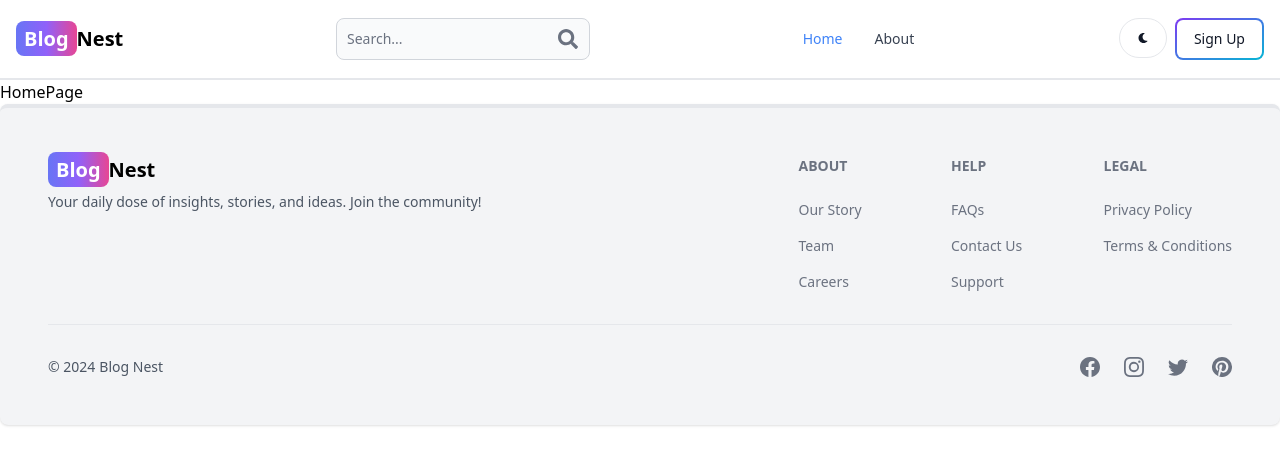
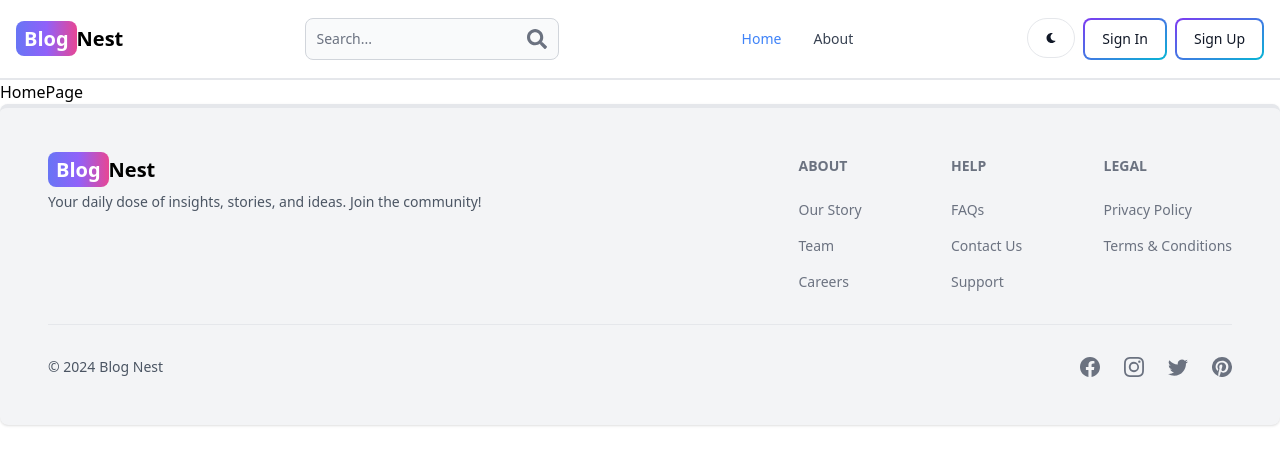
Before and after one commit to lahiruanushka/mern-blog, a React (Vite) app in the folder frontend/: page / in a window 1280 px wide. Shown: the top 464 px of the page. Built offline with nearby package versions, Linux system fonts and the light colour scheme; no server answers.

Commit message:
Display User Information in Header and Create Profile Dropdown Menu

```diff
--- a/frontend/src/components/Header.jsx
+++ b/frontend/src/components/Header.jsx
@@ -1,10 +1,13 @@
-import { Button, Navbar, TextInput } from "flowbite-react";
+import { Avatar, Button, Dropdown, Navbar, TextInput } from "flowbite-react";
 import { Link, useLocation } from "react-router-dom";
 import { FaMoon, FaSearch } from "react-icons/fa";
+import { useSelector } from "react-redux";
 
 const Header = () => {
   const { pathname } = useLocation();
+  const { currentUser } = useSelector((state) => state.user);
 
+  const handleSignout = () => {};
   return (
     <Navbar className="border-b-2">
       <Link
@@ -32,8 +35,37 @@
         <Button className="w-12 h-10 hidden sm:inline" color="gray" pill>
           <FaMoon />
         </Button>
+        {currentUser ? (
+          <Dropdown
+            arrowIcon={false}
+            inline
+            label={
+              <Avatar alt="user" img={currentUser.profilePicture} rounded />
+            }
+          >
+            <Dropdown.Header>
+              <span className="block text-sm">@{currentUser.username}</span>
+              <span className="block text-sm font-medium truncate">
+                {currentUser.email}
+              </span>
+            </Dropdown.Header>
+            <Link to={"/dashboard?tab=profile"}>
+              <Dropdown.Item>Profile</Dropdown.Item>
+            </Link>
+            <Dropdown.Divider />
+            <Dropdown.Item onClick={handleSignout}>Sign out</Dropdown.Item>
+          </Dropdown>
+        ) : (
+          <Link to="/sign-in">
+            <Button gradientDuoTone="purpleToBlue" outline>
+              Sign In
+            </Button>
+          </Link>
+        )}
         <Link to="/sign-up">
-          <Button gradientDuoTone="purpleToBlue" outline>Sign Up</Button>
+          <Button gradientDuoTone="purpleToBlue" outline>
+            Sign Up
+          </Button>
         </Link>
         <Navbar.Toggle />
       </div>
```
Also changed, not shown: frontend/src/pages/Dashborad.jsx (+3 -5 lines).
